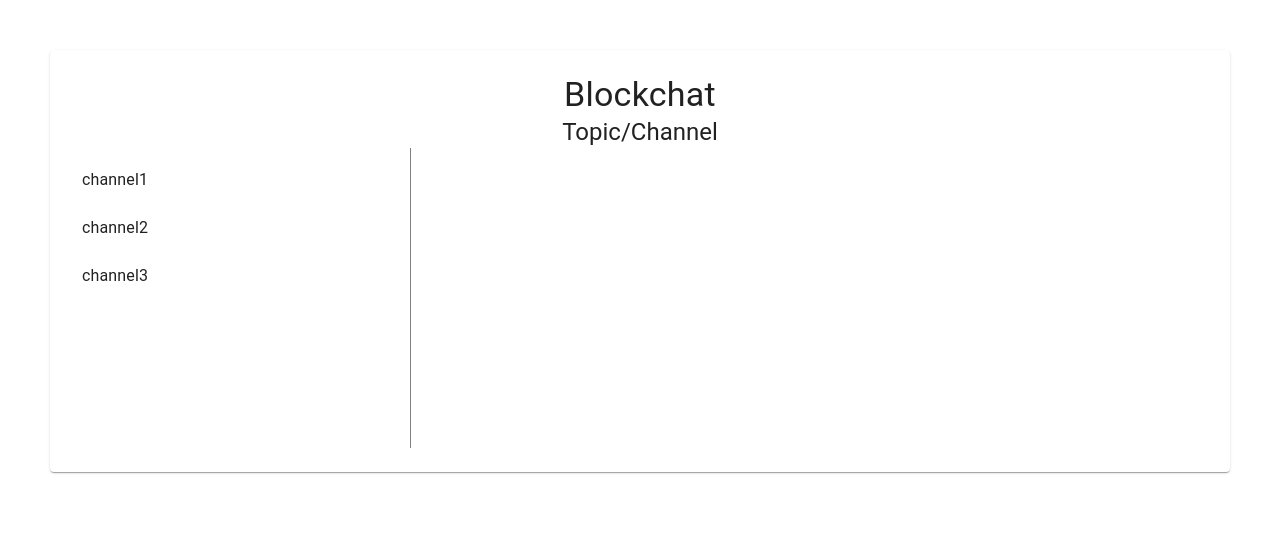
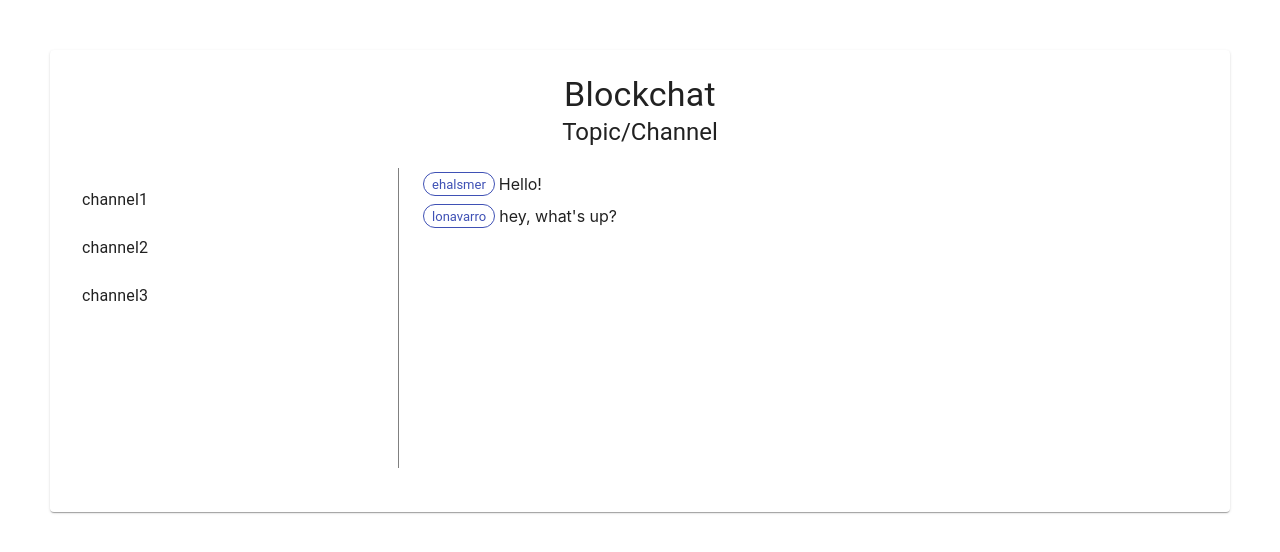
Before and after one commit to ehalsmer/blockchat, a React (Create React App) app: page / in a window 1280 px wide. Shown: the top 552 px of the page. Built offline with nearby package versions, Linux system fonts and the light colour scheme.

Commit message:
Added material ui chips for chat messages

```diff
--- a/src/Dashboard.js
+++ b/src/Dashboard.js
@@ -1,12 +1,18 @@
 import React from "react";
 
 import { makeStyles } from "@material-ui/core/styles";
+
 import Paper from "@material-ui/core/Paper";
+import Typography from "@material-ui/core/Typography";
+
 import List from "@material-ui/core/List";
 import ListItem from "@material-ui/core/ListItem";
 import ListItemIcon from "@material-ui/core/ListItemIcon";
 import ListItemText from "@material-ui/core/ListItemText";
-import Typography from "@material-ui/core/Typography";
+
+// import Avatar from '@material-ui/core/Avatar';
+import Chip from '@material-ui/core/Chip';
+// import FaceIcon from '@material-ui/icons/Face';
 
 const useStyles = makeStyles(theme => ({
   root: {
@@ -14,7 +20,8 @@ const useStyles = makeStyles(theme => ({
     padding: theme.spacing(3, 2)
   },
   flex: {
-    display: "flex"
+    display: "flex",
+    alignItems: "center"
   },
   channelsWindow: {
     width: "30%",
@@ -23,13 +30,17 @@ const useStyles = makeStyles(theme => ({
   },
   chatWindow: {
     width: "70%",
-    height: "300px"
+    height: "300px",
+    padding: "20px"
   },
   chatBox: {
     width: "85%"
   },
   chatButton: {
     width: "15%"
+  },
+  chip: {
+    margin: "4px"
   }
 }));
 
@@ -53,7 +64,15 @@ const Dashboard = () => {
             )}
           </List>
         </div>
-        <div className={classes.chatWindow}></div>
+        <div className={classes.chatWindow}>
+            {
+                [{from: "ehalsmer", message: "Hello!"}, {from: "lonavarro", message: "hey, what's up?"}].map((chat, i) =>
+                    <div className={classes.flex} key={i}>
+                        <Chip color="primary" variant="outlined" size="small" label={chat.from} className={classes.chip}/>
+                        <Typography variant='p'>{chat.message}</Typography>
+                    </div>)
+            }
+        </div>
       </div>
       <div className={classes.flex}></div>
     </Paper>
```
